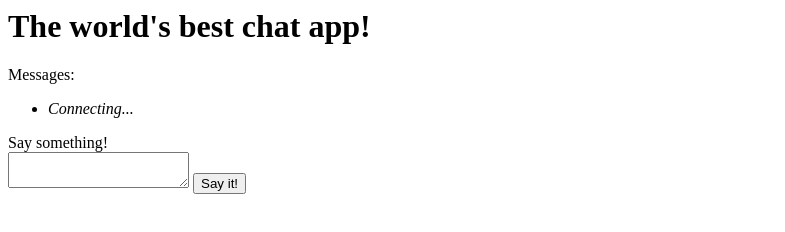
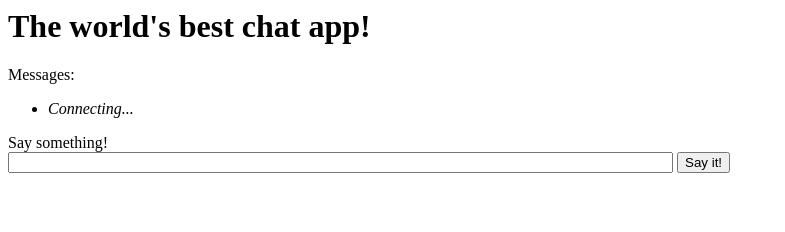
Before and after one commit to pronoiac/node-chat-room, a website: page public/index.html in a window 1280 px wide. Shown: the whole page, without its empty margins (0-785 px from the left). Drawn offline with nearby package versions, Linux system fonts and the light colour scheme; no server answers.

Commit message:
Responding to enter key, widening text box

```diff
--- a/public/index.html
+++ b/public/index.html
@@ -16,7 +16,7 @@ Messages: <div id="incoming">
 </div>
 Say something!
 <form>
-  <textarea id="outgoing"></textarea>
+  <input text id="outgoing" size="80"></input>
   <button id="message-submit">Say it!</button>
 </form>
 </body>
```
